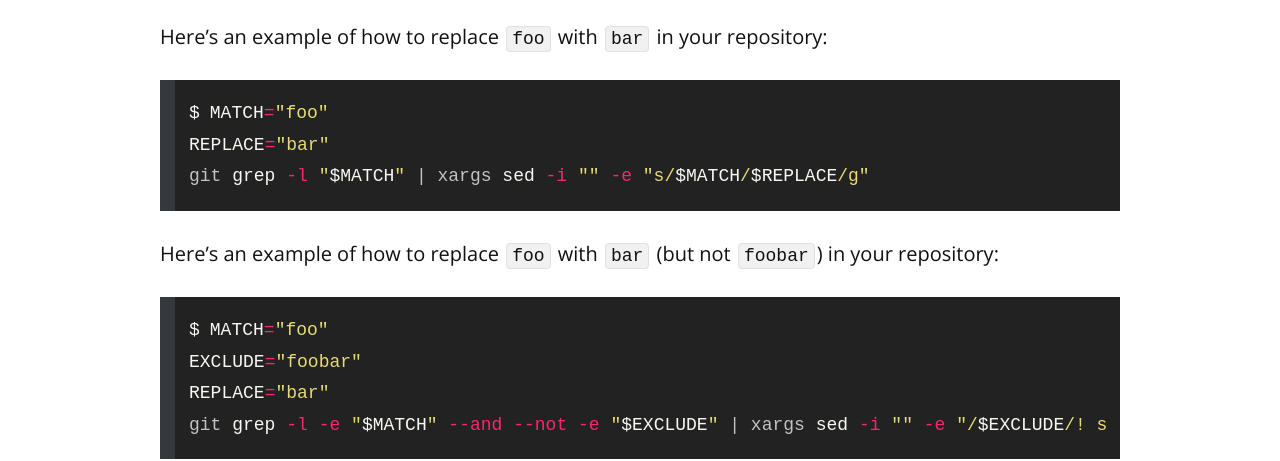
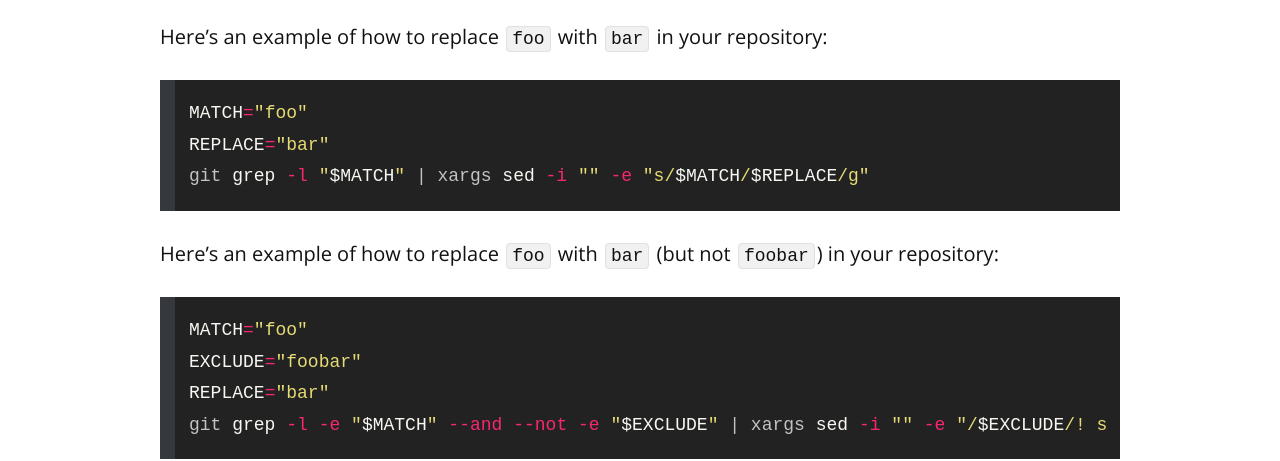
Before and after one commit to remarkablemark/remarkablemark.github.io, a Jekyll site: the page built from _posts/2020/2020-07-12-git-grep-replace.md, in a window 1280 px wide. Shown: the part 617-1078 px from the top of the page. Built offline with Jekyll 4.4.1, drawn with Linux system fonts in a browser that asks for light colours; comment, search, counter and statistics services are not loaded.

Commit message:
fix(posts): update "Git grep replace string"
Post: 2020-07-12-git-grep-replace.md

Fix code blocks

````diff
--- a/_posts/2020/2020-07-12-git-grep-replace.md
+++ b/_posts/2020/2020-07-12-git-grep-replace.md
@@ -22,7 +22,7 @@
 
 Here's an example of how to replace `foo` with `bar` in your repository:
 
-```sh
+```bash
 MATCH="foo"
 REPLACE="bar"
 git grep -l "$MATCH" | xargs sed -i "" -e "s/$MATCH/$REPLACE/g"
@@ -30,7 +30,7 @@
 
 Here's an example of how to replace `foo` with `bar` (but not `foobar`) in your repository:
 
-```sh
+```bash
 MATCH="foo"
 EXCLUDE="foobar"
 REPLACE="bar"
````
